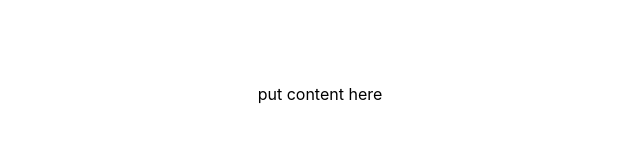
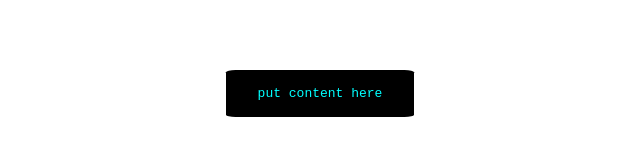
Before and after one commit to acharliekelly/mostly-landscapes, a Next.js app: page / in a window 1280 px wide. Shown: the part 349-504 px from the top of the page, without its empty margins (320-960 px from the left). Built offline with nearby package versions, Linux system fonts and the light colour scheme.

Commit message:
add todo style

```diff
--- a/styles/Home.module.css
+++ b/styles/Home.module.css
@@ -113,6 +113,18 @@
   margin-left: 0.5rem;
 }
 
+
+.todo {
+  padding: 1rem 2rem;
+  font-family: monospace;
+  background-color: black;
+  color: cyan;
+  border-radius: 5%;
+}
+.todo ::before {
+  content: "TODO: ";
+}
+
 @media (max-width: 600px) {
   .grid {
     width: 100%;
```
